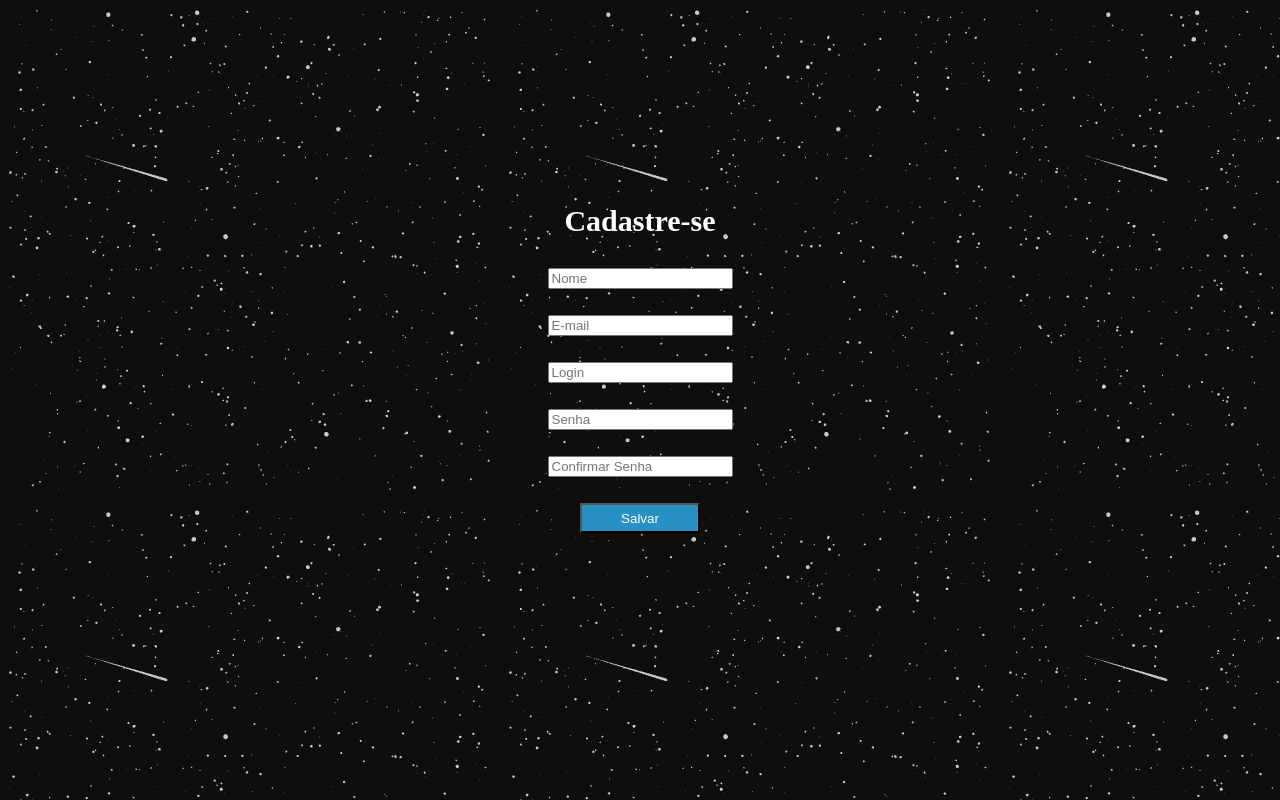
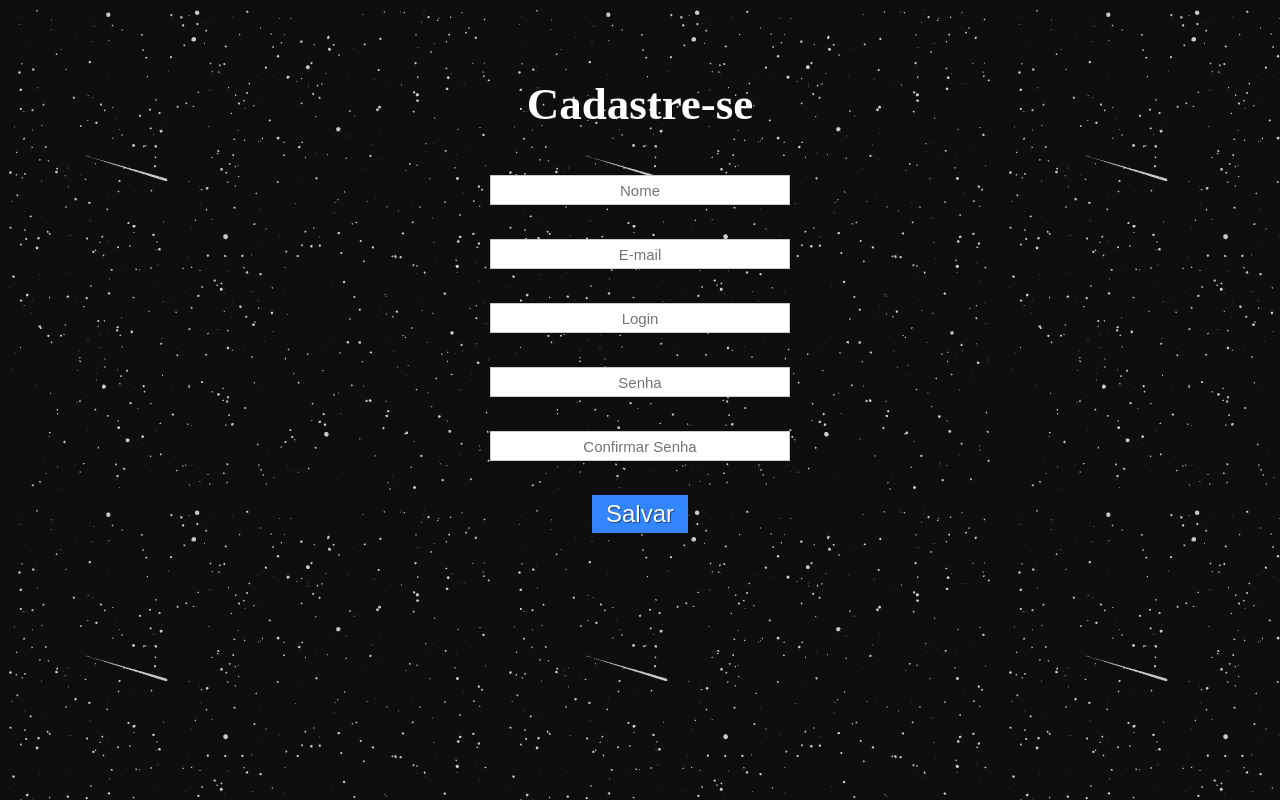
Before and after one commit to MilenaCapraro/formulario, a PHP site: page / in a window 1280 px wide. Run offline with PHP 8.4, Linux system fonts and the light colour scheme.

Commit message:
Commit 4: delete - ok, insert - ok, uptade - ok. - ultimas alterações

```diff
--- a/css/layout.css
+++ b/css/layout.css
@@ -5,68 +5,55 @@ o código */
     box-sizing: border-box;
 }
 
-
 body{
+    padding: 70px;
+    text-align-last: center;
     font-family: sant;
-    font-size: 22px;
     color: white;
-    padding: 10px;
-   text-align: center;
-   background-image: url(gif3.gif);
-   background-attachment: fixed;
-   background-repeat: repeat;
+    background-image: url(gif3.gif);
+    background-attachment: fixed;
+    background-repeat: repeat;
 }
 
-label{
-    font-family: sant;
-    font-size: 18px;
-    color:white;
+h3{
+    font-size: 45px;
+}
+
+.campo {
+    margin-bottom: 1em;
+}
+
+.campo input[type="text"],
+.campo input[type="email"],
+.campo input[type="password"],
+.campo textarea {
+    padding: 0.2em;
+    border: 1px solid #CCC;
+    box-shadow: 2px 2px 2px rgba(0,0,0,0.2);
+}
+
+.campo input:focus, .campo select:focus, .campo textarea:focus {
+    background:  #e6f2ff;
 }
 
 
-
-button{
-    background-color: #2990c3;
-
-    width:120px;
-    height:30px;
-    text-align:center;
-    left: 640px;
+.botao {
+    font-size: 1.5em;
+    background: #3385ff;
+    border: 0;
+    margin-bottom: 1em;
     color: white;
-
+    padding: 0.2em 0.6em;
+    box-shadow: 2px 2px 2px rgba(0,0,0,0.2);
+    text-shadow: 1px 1px 1px rgba(0,0,0,0.5);
 }
 
-
-
-
-#a{
-    font-family: sant;
-    text-align: center;
-    color: black;
-    font-size:60px
+.botao:hover {
+    background: #99c2ff;
+    box-shadow: inset 2px 2px 2px rgba(0,0,0,0.2);
+    text-shadow: none;
 }
 
-#b{
-    font-family: santb;
-    text-align: center;
+.botao{
+    cursor: pointer;
 }
-
-#c{
-    font-family: sant;
-    font-size:20px;
-}
-
-
-h2{
-    font-size:25px;
-    font-family:sant;
-}
-
-h3{
-    font-family:sant;
-    font-size: 30px;
-}
-
-h4{
-    font-family:cambria;
-}
--- a/index.php
+++ b/index.php
@@ -33,52 +33,37 @@ criado um cadastro.
         <?php } ?>
     </head>
     <body>
-
-        <br>
-        <br>
-        <br>
-        <br>
-        <br>
-        <br>
-
         <div>
             <form action="index.php" method="post">
-
                 <h3>Cadastre-se</h3>
 
-                <table id="tabela">
+                <table class="tabela">
 
+                    <div class="campo">
+                        <label for="nome" ></label>
+                        <input type="text" required name="nome" style="width: 20em; height: 2em; font-size: 15px" id="nome" placeholder="Nome"/>
+                    </div>
 
-                    <td><tr>
-                    <label for="nome"></label>
-                    <input type="text" required name="nome" id="nome" placeholder="Nome"/>
-                    </tr></td>
-                    <br><br>
+                    <div class="campo">
+                        <label for="email"></label><br>
+                        <input type="email" required name="email" style="width: 20em; height: 2em; font-size: 15px" id="email" placeholder="E-mail"/>
+                    </div><br>
 
-                    <td><tr>
-                    <label for="email"></label>
-                    <input type="email" required name="email" id="email" placeholder="E-mail"/>
-                    </tr></td>
-                    <br><br>
+                    <div class="campo">
+                        <label for="login"></label>
+                        <input type="text" required name="login" style="width: 20em; height: 2em; font-size: 15px" id="login" placeholder="Login"/>
+                    </div><br>
 
-                    <td><tr>
-                    <label for="login"></label>
-                    <input type="text" required name="login" id="login" placeholder="Login"/>
-                    </tr></td>
-                    <br><br>
+                    <div class="campo">
+                        <label for="senha"></label>
+                        <input type="password" required name="senha" style="width: 20em; height: 2em; font-size: 15px" id="senha" placeholder="Senha"/>
+                    </div><br>
 
-                    <td><tr>
-                    <label for="senha"></label>
-                    <input type="password" required name="senha" id="senha" placeholder="Senha"/>
-                    </tr></td>
-                    <br><br>
-
-                    <td><tr>
-                    <label for="senha-confirma"></label>
-                    <input type="password" required name="senha-confirma" id="senha-confirma" placeholder="Confirmar Senha"/>
-                    </tr></td>
-                    <br><br>
-                    <button type="submit" required name="salvar" id="salvar"> Salvar </button>
+                    <div class="campo">
+                        <label for="senha-confirma"></label>
+                        <input type="password" required name="senha-confirma" style="width: 20em; height: 2em; font-size: 15px" id="senha-confirma" placeholder="Confirmar Senha"/>
+                    </div><br>
+                    <button type="submit" class="botao" required name="salvar" id="salvar"> Salvar </button>
                 </table>
             </form>
         </div>
```
Also changed, not shown: cadastrar-cliente.php (+10 -7 lines), editar.php (+10 -19 lines), css/apagar.png (added), css/editar.png (added), sqlite/site.db.
